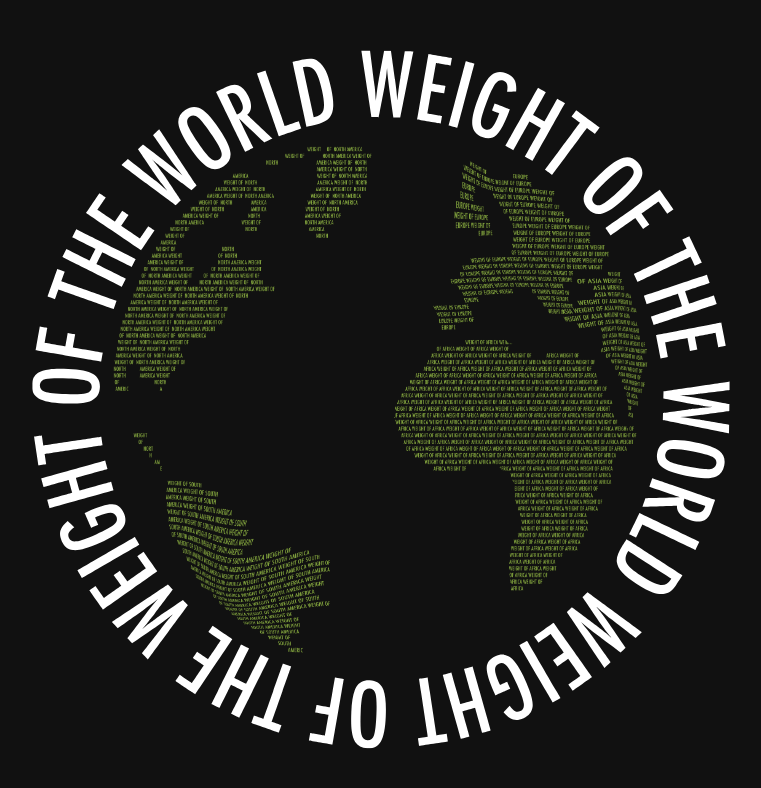
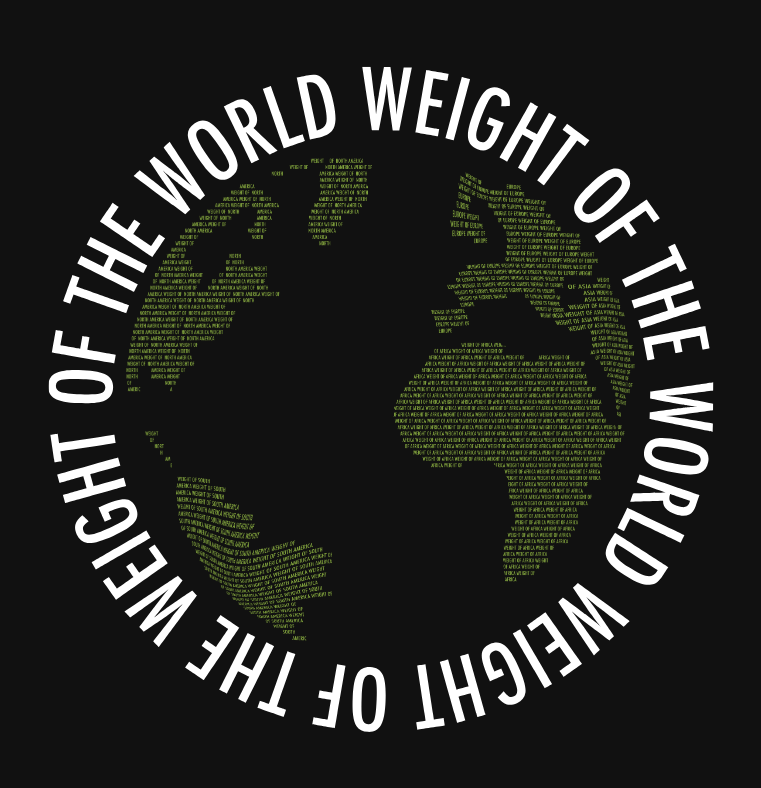
Before and after one commit to cr34t1ve/sofuadotcom, a Next.js app: page / in a window 1280 px wide. Shown: the top 788 px of the page, without its empty margins (259-1020 px from the left). Built offline with nearby package versions, Linux system fonts and the light colour scheme.

Commit message:
style: fix overflow

```diff
--- a/pages/index.js
+++ b/pages/index.js
@@ -27,7 +27,7 @@ export default function Home() {
           options={defaultOptions}
           // width={100}
           // height={400}
-          style={{ margin: "0px", width: "100vw" }}
+          style={{ margin: "0px", width: "100%", height: "100%" }}
         />
       </LottieWrapper>
     </Wrapper>
@@ -35,13 +35,14 @@ export default function Home() {
 }
 
 const Wrapper = styled("div", {
-  height: "100vh",
+  height: "100%",
   display: "flex",
   flexDirection: "column",
   justifyContent: "center",
+  overflow: "hidden",
 });
 
 const LottieWrapper = styled("div", {
-  // backgroundColor: "pink",
+  padding: 30,
   width: "100%",
 });
--- a/styles/globals.css
+++ b/styles/globals.css
@@ -24,7 +24,7 @@ body,
 body > div:first-child,
 div#__next,
 div#__next > div {
-  /* height: 100%; */
+  height: 100%;
 }
 
 a {
```
